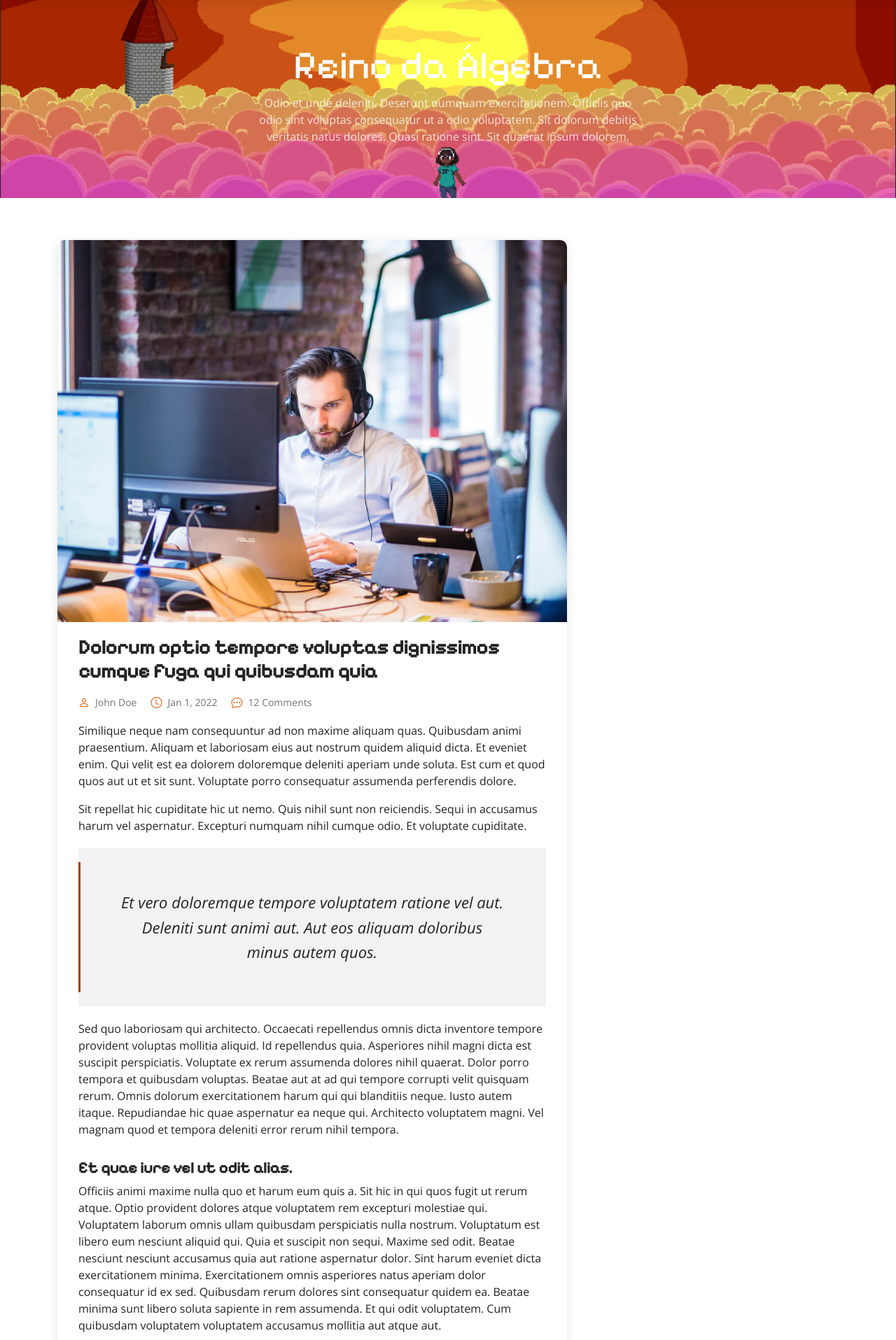
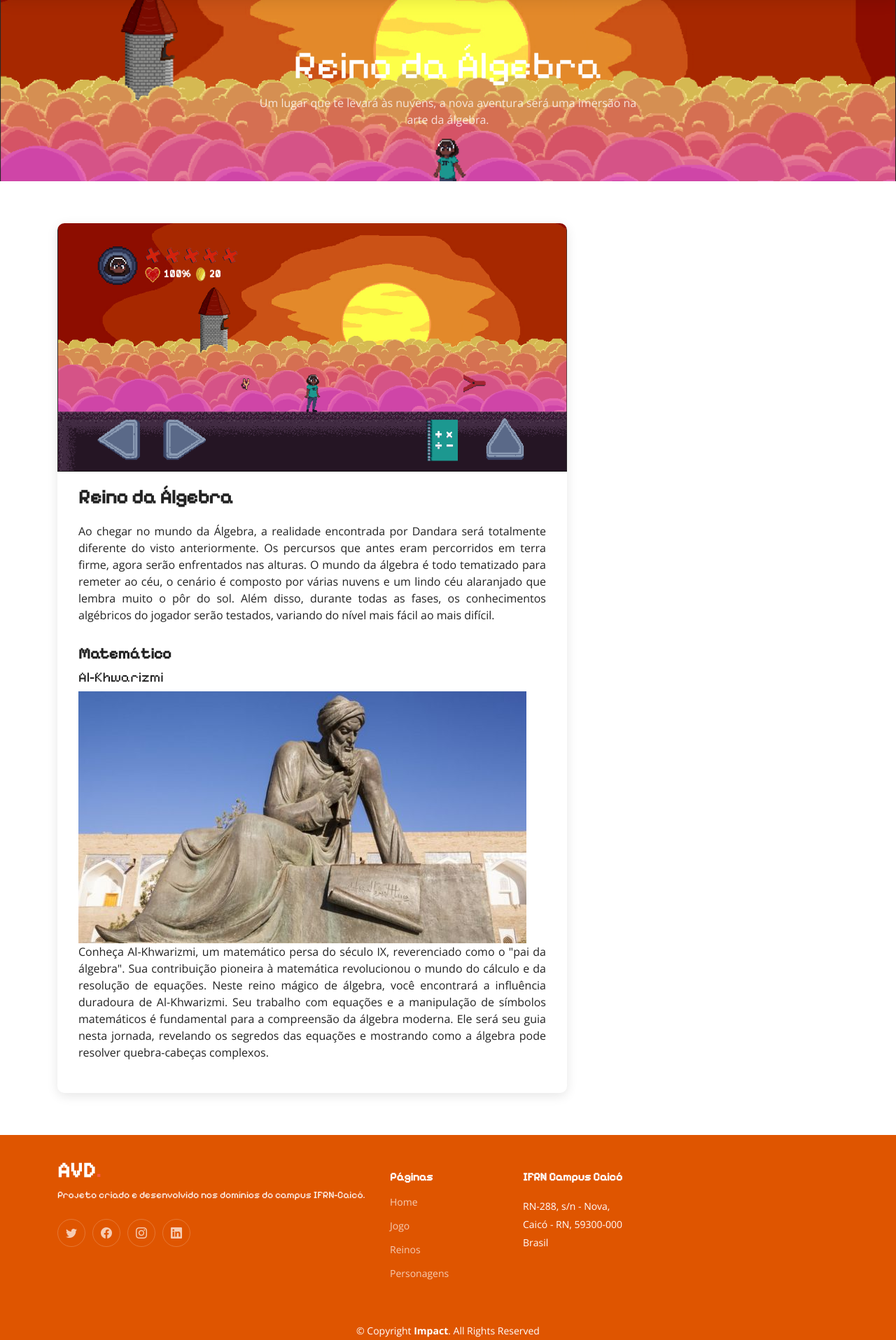
Before and after one commit to GanestGamer11/septandara, a PHP site: page /reino-alg.html in a window 1280 px wide. Shown: the part 70-1985 px from the top of the page at 70% size. Run offline with PHP 8.4, Linux system fonts and the light colour scheme.

Commit message:
reino da algebra finalizado e correções reino num

```diff
--- a/assets/css/alg.css
+++ b/assets/css/alg.css
@@ -31,6 +31,10 @@
 
   #rei-alg{
     font-family: var(--font-primary);
+  }
+
+  .text-justify{
+    text-align: justify;
   }
 
   /*--------------------------------------------------------------
--- a/reino-alg.html
+++ b/reino-alg.html
@@ -82,7 +82,7 @@
           <div class="row d-flex justify-content-center">
             <div class="col-lg-6 text-center">
               <h2 id="rei-alg">Reino da Álgebra</h2>
-              <p>Odio et unde deleniti. Deserunt numquam exercitationem. Officiis quo odio sint voluptas consequatur ut a odio voluptatem. Sit dolorum debitis veritatis natus dolores. Quasi ratione sint. Sit quaerat ipsum dolorem.</p>
+              <p>Um lugar que te levará às nuvens, a nova aventura será uma imersão na arte da álgebra.</p>
             </div>
           </div>
         </div>
@@ -101,92 +101,37 @@
             <article class="blog-details">
 
               <div class="post-img">
-                <img src="assets/img/blog/blog-1.jpg" alt="" class="img-fluid">
+                <img src="assets/img/reino-alg-img1.PNG" alt="" class="img-fluid">
               </div>
 
-              <h2 class="title">Dolorum optio tempore voluptas dignissimos cumque fuga qui quibusdam quia</h2>
-
-              <div class="meta-top">
-                <ul>
-                  <li class="d-flex align-items-center"><i class="bi bi-person"></i> <a href="blog-details.html">John Doe</a></li>
-                  <li class="d-flex align-items-center"><i class="bi bi-clock"></i> <a href="blog-details.html"><time datetime="2020-01-01">Jan 1, 2022</time></a></li>
-                  <li class="d-flex align-items-center"><i class="bi bi-chat-dots"></i> <a href="blog-details.html">12 Comments</a></li>
-                </ul>
-              </div><!-- End meta top -->
+              <h2 class="title">Reino da Álgebra</h2>
 
               <div class="content">
-                <p>
-                  Similique neque nam consequuntur ad non maxime aliquam quas. Quibusdam animi praesentium. Aliquam et laboriosam eius aut nostrum quidem aliquid dicta.
-                  Et eveniet enim. Qui velit est ea dolorem doloremque deleniti aperiam unde soluta. Est cum et quod quos aut ut et sit sunt. Voluptate porro consequatur assumenda perferendis dolore.
+                <p class="text-justify">
+                  Ao chegar no mundo da Álgebra, a realidade encontrada por Dandara será totalmente diferente do visto anteriormente. Os percursos que antes eram percorridos em terra firme, agora serão enfrentados nas alturas.
+                  O mundo da álgebra é todo tematizado para remeter ao céu, o cenário é composto por várias nuvens e um lindo céu alaranjado que lembra muito o pôr do sol. Além disso, durante todas as fases, os conhecimentos algébricos do jogador serão testados, variando do nível mais fácil ao mais difícil.
                 </p>
 
-                <p>
-                  Sit repellat hic cupiditate hic ut nemo. Quis nihil sunt non reiciendis. Sequi in accusamus harum vel aspernatur. Excepturi numquam nihil cumque odio. Et voluptate cupiditate.
-                </p>
+                <h3>Matemático</h3>
 
-                <blockquote>
-                  <p>
-                    Et vero doloremque tempore voluptatem ratione vel aut. Deleniti sunt animi aut. Aut eos aliquam doloribus minus autem quos.
-                  </p>
-                </blockquote>
+                <h5>Al-Khwarizmi</h5>
 
-                <p>
-                  Sed quo laboriosam qui architecto. Occaecati repellendus omnis dicta inventore tempore provident voluptas mollitia aliquid. Id repellendus quia. Asperiores nihil magni dicta est suscipit perspiciatis. Voluptate ex rerum assumenda dolores nihil quaerat.
-                  Dolor porro tempora et quibusdam voluptas. Beatae aut at ad qui tempore corrupti velit quisquam rerum. Omnis dolorum exercitationem harum qui qui blanditiis neque.
-                  Iusto autem itaque. Repudiandae hic quae aspernatur ea neque qui. Architecto voluptatem magni. Vel magnam quod et tempora deleniti error rerum nihil tempora.
-                </p>
+                <img src="assets/img/reino-alg-img2.jpg" alt="" class="img-fluid">
 
-                <h3>Et quae iure vel ut odit alias.</h3>
-                <p>
-                  Officiis animi maxime nulla quo et harum eum quis a. Sit hic in qui quos fugit ut rerum atque. Optio provident dolores atque voluptatem rem excepturi molestiae qui. Voluptatem laborum omnis ullam quibusdam perspiciatis nulla nostrum. Voluptatum est libero eum nesciunt aliquid qui.
-                  Quia et suscipit non sequi. Maxime sed odit. Beatae nesciunt nesciunt accusamus quia aut ratione aspernatur dolor. Sint harum eveniet dicta exercitationem minima. Exercitationem omnis asperiores natus aperiam dolor consequatur id ex sed. Quibusdam rerum dolores sint consequatur quidem ea.
-                  Beatae minima sunt libero soluta sapiente in rem assumenda. Et qui odit voluptatem. Cum quibusdam voluptatem voluptatem accusamus mollitia aut atque aut.
-                </p>
-                <img src="assets/img/blog/blog-inside-post.jpg" class="img-fluid" alt="">
-
-                <h3>Ut repellat blanditiis est dolore sunt dolorum quae.</h3>
-                <p>
-                  Rerum ea est assumenda pariatur quasi et quam. Facilis nam porro amet nostrum. In assumenda quia quae a id praesentium. Quos deleniti libero sed occaecati aut porro autem. Consectetur sed excepturi sint non placeat quia repellat incidunt labore. Autem facilis hic dolorum dolores vel.
-                  Consectetur quasi id et optio praesentium aut asperiores eaque aut. Explicabo omnis quibusdam esse. Ex libero illum iusto totam et ut aut blanditiis. Veritatis numquam ut illum ut a quam vitae.
-                </p>
-                <p>
-                  Alias quia non aliquid. Eos et ea velit. Voluptatem maxime enim omnis ipsa voluptas incidunt. Nulla sit eaque mollitia nisi asperiores est veniam.
+                <p class="text-justify">
+                  Conheça Al-Khwarizmi, um matemático persa do século IX, reverenciado como o "pai da álgebra". Sua contribuição pioneira à matemática revolucionou o mundo do cálculo e da resolução de equações.
+                  Neste reino mágico de álgebra, você encontrará a influência duradoura de Al-Khwarizmi. Seu trabalho com equações e a manipulação de símbolos matemáticos é fundamental para a compreensão da álgebra moderna. Ele será seu guia nesta jornada, revelando os segredos das equações e mostrando como a álgebra pode resolver quebra-cabeças complexos.
                 </p>
 
               </div><!-- End post content -->
 
-              <div class="meta-bottom">
-                <i class="bi bi-folder"></i>
-                <ul class="cats">
-                  <li><a href="#">Business</a></li>
-                </ul>
-
-                <i class="bi bi-tags"></i>
-                <ul class="tags">
-                  <li><a href="#">Creative</a></li>
-                  <li><a href="#">Tips</a></li>
-                  <li><a href="#">Marketing</a></li>
-                </ul>
-              </div><!-- End meta bottom -->
-
             </article><!-- End blog post -->
-
-
-          </div>
-
-          <div class="col-lg-4">
-
-
-
           </div>
         </div>
-
       </div>
     </section><!-- End Blog Details Section -->
 
   </main><!-- End #main -->
-
-
 
   <!-- ======= Footer ======= -->
  <footer id="footer" class="footer">
--- a/reino-num.html
+++ b/reino-num.html
@@ -116,14 +116,14 @@
 
                 <img src="assets/img/reino-num-img2.PNG" class="img-fluid" alt="">
 
-                <h3>Matemático</h3>
-                <h2>Sophie Germain</h2>
+                <h3>Matemáticos</h3>
+                <h5>Sophie Germain</h2>
                 <p>
                   Foi uma matemática, física e filósofa francesa. Foi importante para a teoria dos Números por ter dado muitas contribuições. Na sua época, a escola matemática era proibida para mulheres, então ela assumiu a identidade de um homem para receber suas atividades e conseguir estudar.
                 </p>
                 <img src="assets/img/reino-num-img3.jpg" class="img-fluid" alt="">
                 <p></p>
-                <h2>Arquimedes</h2>
+                <h5>Arquimedes</h2>
                 <p>
                   Foi um matemático, físico, filósofo, engenheiro, inventor e astrônomo grego. Foi um dos maiores cientistas da antiguidade clássica e foi ele quem descobriu o número pi(π).
                 </p>
```
Also changed, not shown: assets/img/reino-alg-img1.PNG (added), assets/img/reino-alg-img2.jpg (added).
